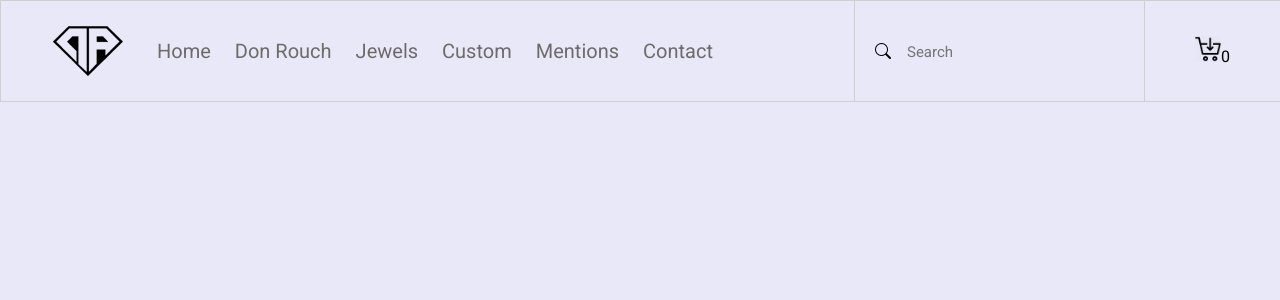
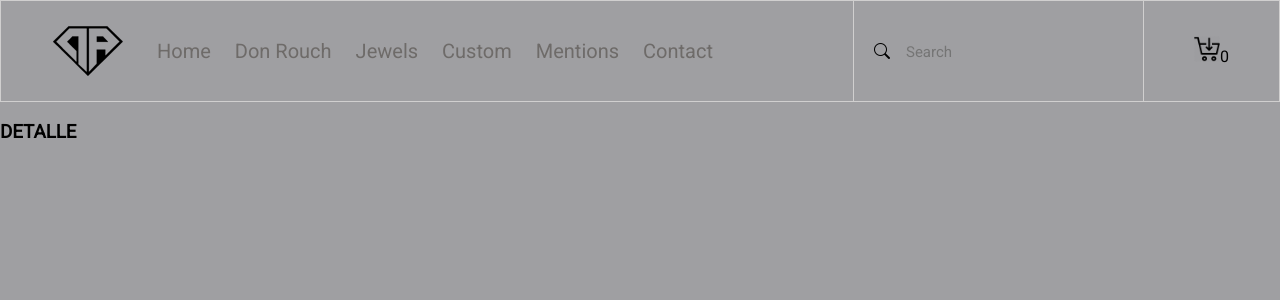
Before and after one commit to Ivan-Sortino/E-commerce, a React (Vite) app in the folder react-project/: page / in a window 1280 px wide. Shown: the top 300 px of the page. Built offline with nearby package versions, Linux system fonts and the light colour scheme.

Commit message:
Adelantando

```diff
--- a/react-project/src/App.jsx
+++ b/react-project/src/App.jsx
@@ -1,5 +1,5 @@
 import { useState } from 'react'
-import { Navbar } from './components'
+import { CardContent, Navbar } from './components'
 
 import './App.css'
 
@@ -10,6 +10,7 @@ function App() {
   return (
     <>
       <Navbar/>
+      <CardContent/>
     </>
   )
 }
--- /dev/null
+++ b/react-project/src/components/CardContent/CardContent.jsx
@@ -0,0 +1,26 @@
+import React from 'react'
+
+const CardContent = () => {
+  return (
+    <div>
+      <img src="" alt="" /> {/*Imagen del producto*/}
+      <div> {/*div para entrar en el producto con hover*/}
+        <h3>DETALLE</h3>
+      </div>
+
+      <div> {/*div conjunto*/}
+        <div> {/*div para la primera p*/}
+          <p>{/*dije-material*/}</p>
+        </div>
+        <div>{/*div para el nombre*/}
+          <h6>{/*nombre del producto*/}</h6>
+        </div>
+        <div> {/*div para precios descuentos */}
+          <p>{/*Precio*/}</p>
+        </div>
+      </div>
+    </div>
+  )
+}
+
+export default CardContent
--- a/react-project/src/components/Navbar/Navbar.css
+++ b/react-project/src/components/Navbar/Navbar.css
@@ -4,8 +4,6 @@
 header{
     display: flex;
     justify-content: space-between;
-    width: 100%;
-    height: 100px;
     align-items: center;
     gap: 5rem;
     border: 1px solid var(--clr-gris);
@@ -32,10 +30,10 @@ nav a:hover{
     color: black;
 }
 .dos{
+    border-left: 1px solid var(--clr-gris);
     display: flex;
     align-items: center;
     gap: 4rem;
-    border: 1px solid var(--clr-gris);
     padding: 0px 0px 0px 20px;
 }
 .dos input{
--- a/react-project/src/components/index.js
+++ b/react-project/src/components/index.js
@@ -1,5 +1,7 @@
+import CardContent from "./CardContent/CardContent";
 import Navbar from "./Navbar/Navbar";
 
 export {
     Navbar,
+    CardContent,
 }
--- a/react-project/src/index.css
+++ b/react-project/src/index.css
@@ -3,7 +3,7 @@
     padding: 0;
     margin: 0;
     font-family: 'Roboto', sans-serif;
-    background-color: #e8e8f8;
+    background-color: #9f9fa2;
 }
 
 a{
```
Also changed, not shown: react-project/public/data.json (added, +23 -0 lines), react-project/src/components/CardContent/CardContent.css (added).
